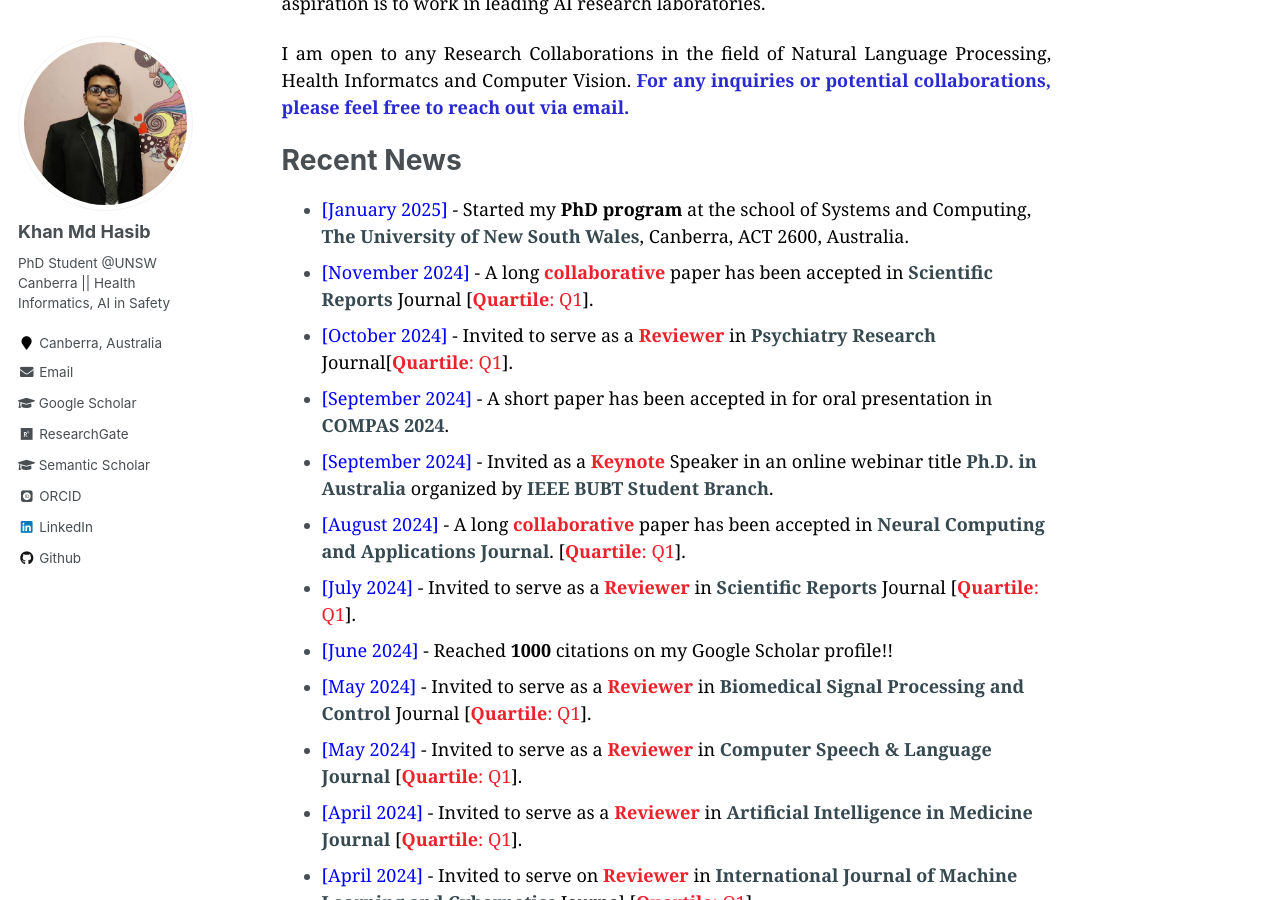
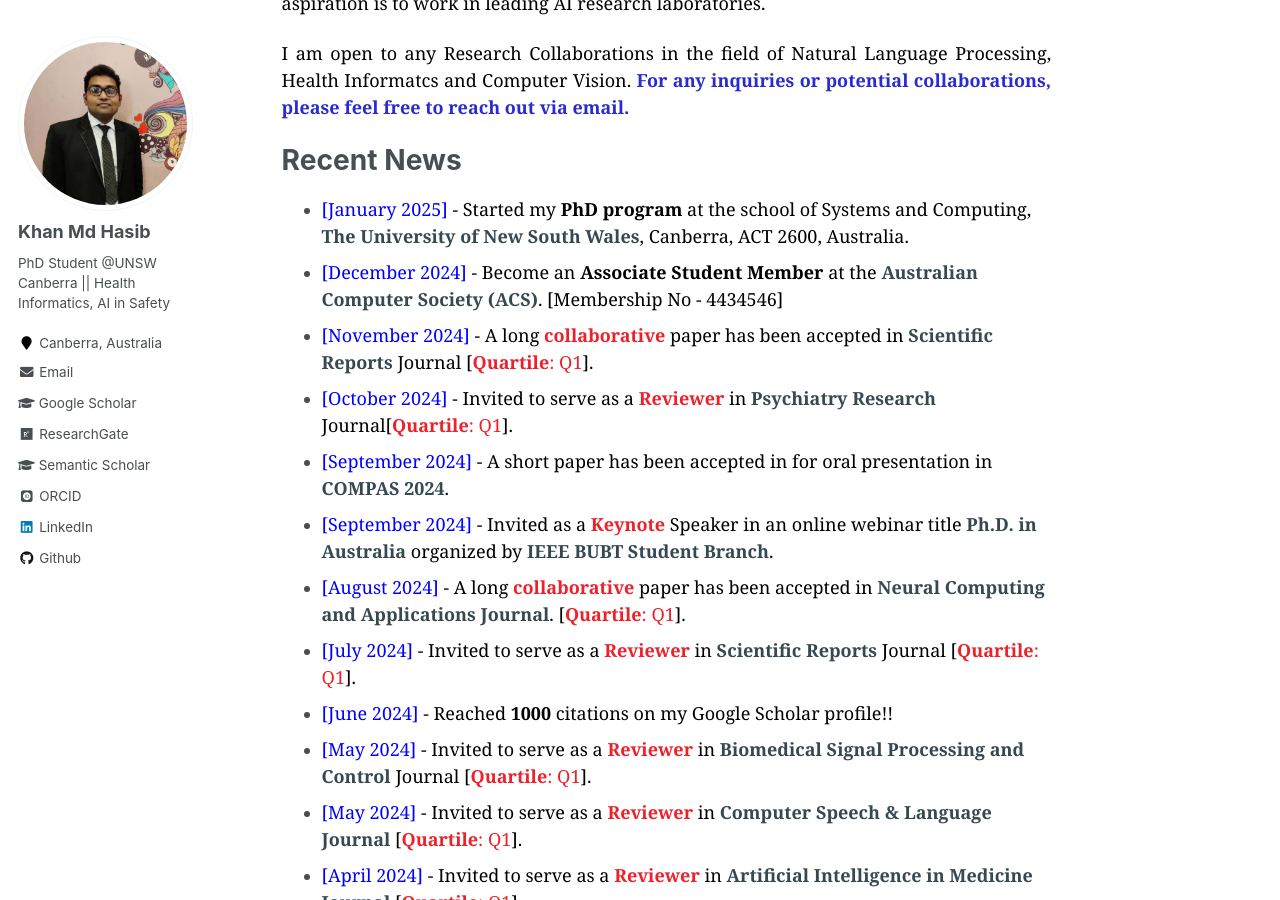
Before and after one commit to hasibaust13/hasibaust13.github.io, a Jekyll site: the page built from _pages/about.md, in a window 1280 px wide and 900 px high, scrolled down 588 px. Built offline with Jekyll 4.4.1, drawn with Linux system fonts in a browser that asks for light colours; some web fonts are replaced.

Commit message:
about.md

```diff
--- a/_pages/about.md
+++ b/_pages/about.md
@@ -24,6 +24,7 @@ redirect_from:
 
 # Recent News
 * <span style="font-family:Georgia; color:black"><span style="color:Blue">[January 2025]</span> - Started my <b>PhD program</b> at the school of Systems and Computing, <a href="https://www.unsw.edu.au/canberra" target="_blank" style="color:#364850;font-weight:bold">The University of New South Wales</a>, Canberra, ACT 2600, Australia.
+* <span style="font-family:Georgia; color:black"><span style="color:Blue">[December 2024]</span> - Become an <b>Associate Student Member</b> at the <a href="https://www.acs.org.au/" target="_blank" style="color:#364850;font-weight:bold">Australian Computer Society (ACS)</a>. [Membership No - 4434546]
 * <span style="font-family:Georgia; color:black"><span style="color:Blue">[November 2024]</span> - A long <span style="color:#ec212a;font-weight:bold">collaborative</span> paper has been accepted in <a href="https://www.nature.com/articles/s41598-024-78363-w" target="_blank" style="color:#364850;font-weight:bold">Scientific Reports</a> Journal [<span style="color:#ec212a"><b>Quartile</b>: Q1</span>].</span>
 * <span style="font-family:Georgia; color:black"><span style="color:Blue">[October 2024]</span> - Invited to serve as a <span style="color:#ec212a;font-weight:bold">Reviewer</span> in <a href="https://www.sciencedirect.com/journal/psychiatry-research" target="_blank" style="color:#364850;font-weight:bold">Psychiatry Research</a> Journal[<span style="color:#ec212a"><b>Quartile</b>: Q1</span>].</span>
 * <span style="font-family:Georgia; color:black"><span style="color:Blue">[September 2024]</span> - A short paper has been accepted in for oral presentation in <a href="https://www.compasconf.org/" target="_blank" style="color:#364850;font-weight:bold">COMPAS 2024</a>.
```
Also changed, not shown: 2 other files.
